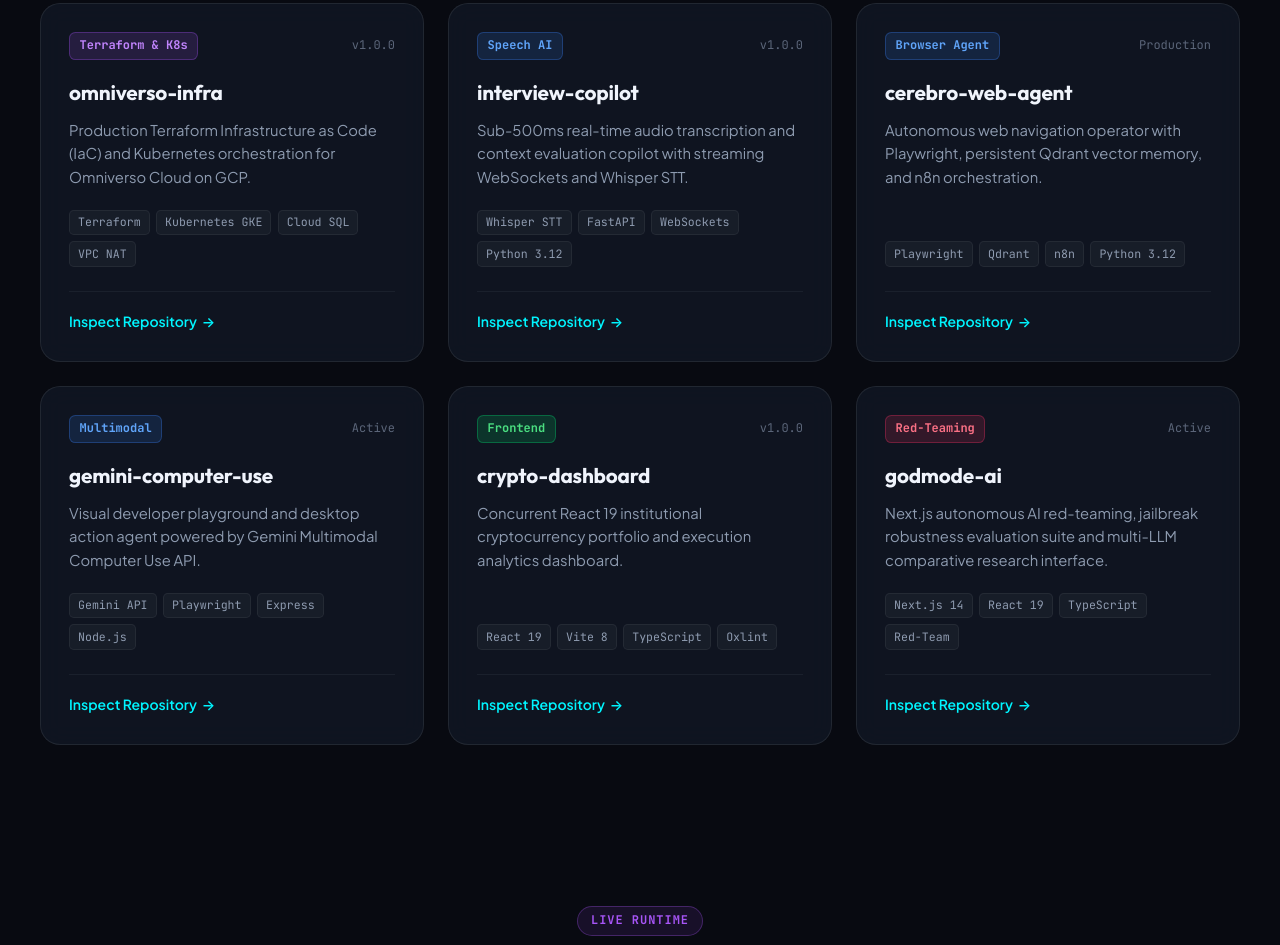
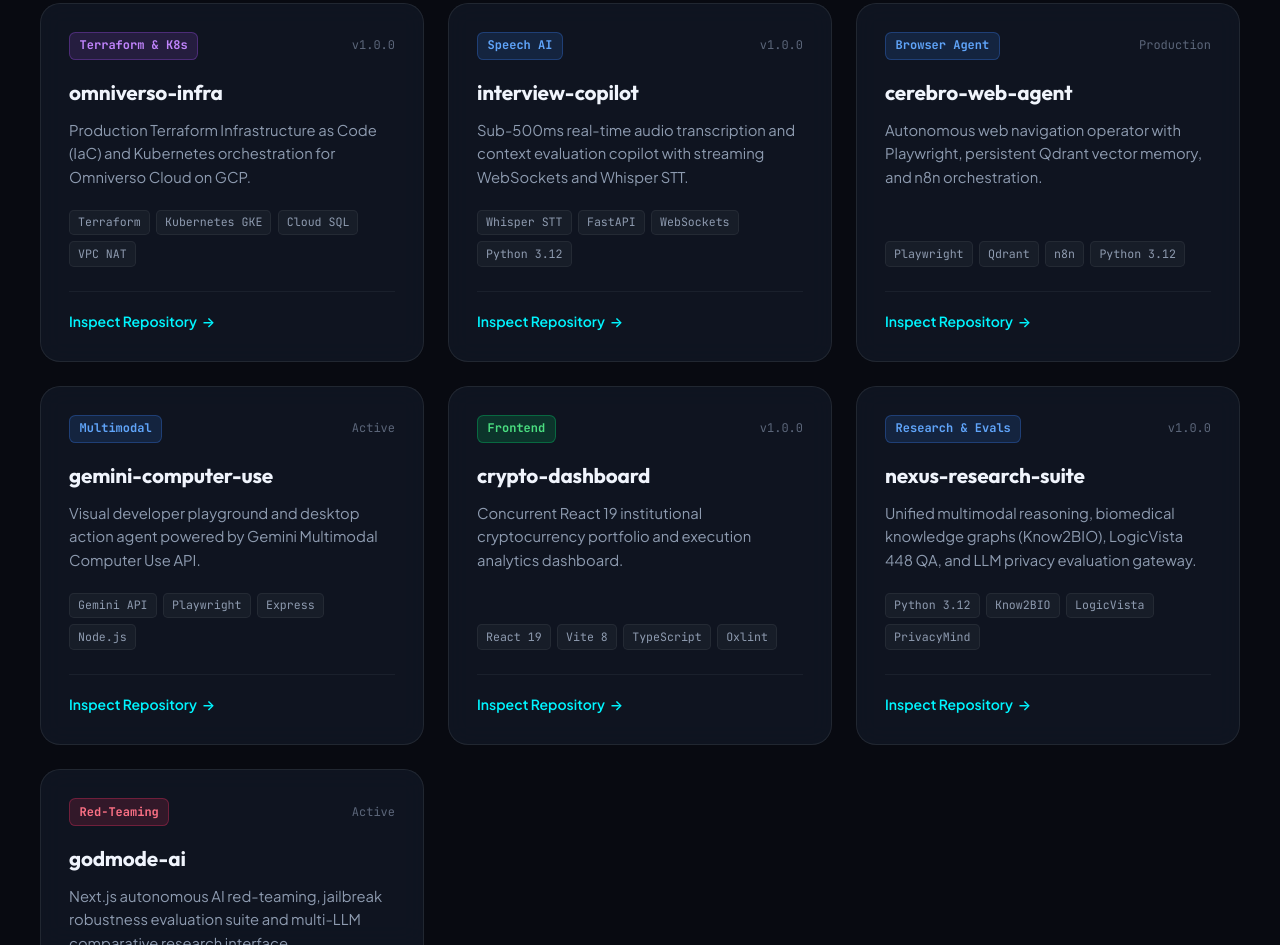
Before and after one commit to omniversodigital/omniversodigital.github.io, a plain HTML site: page index.html in a window 1280 px wide. Shown: the part 1696-2641 px from the top of the page. Drawn offline with Linux system fonts and the light colour scheme.

Commit message:
feat: add nexus-research-suite to portfolio and bump count to 23

```diff
--- a/index.html
+++ b/index.html
@@ -75,14 +75,14 @@
             <span>📄 Executive CV / Resume</span>
           </a>
           <a href="https://github.com/omniversodigital" target="_blank" rel="noopener noreferrer" class="btn btn-secondary" id="hero-github-btn">
-            <span>View GitHub (22 Repos)</span>
+            <span>View GitHub (23 Repos)</span>
           </a>
         </div>
 
         <!-- Metrics Grid -->
         <div class="metrics-grid" id="metrics-counter">
           <div class="metric-card">
-            <span class="metric-number" data-target="21">21</span><span class="metric-suffix">+</span>
+            <span class="metric-number" data-target="23">23</span><span class="metric-suffix">+</span>
             <span class="metric-label">Production Repositories</span>
           </div>
           <div class="metric-card">
@@ -290,6 +290,27 @@
           </article>
 
           <!-- Card 9 -->
+          <article class="repo-card" data-category="ai">
+            <div class="card-top">
+              <span class="card-badge ai-badge">Research &amp; Evals</span>
+              <span class="version-tag">v1.0.0</span>
+            </div>
+            <h3 class="card-title">nexus-research-suite</h3>
+            <p class="card-desc">Unified multimodal reasoning, biomedical knowledge graphs (Know2BIO), LogicVista 448 QA, and LLM privacy evaluation gateway.</p>
+            <div class="tech-tags">
+              <span>Python 3.12</span>
+              <span>Know2BIO</span>
+              <span>LogicVista</span>
+              <span>PrivacyMind</span>
+            </div>
+            <div class="card-footer">
+              <a href="https://github.com/omniversodigital/nexus-research-suite" target="_blank" rel="noopener noreferrer" class="card-link">
+                <span>Inspect Repository</span> &rarr;
+              </a>
+            </div>
+          </article>
+
+          <!-- Card 9 -->
           <article class="repo-card" data-category="security">
             <div class="card-top">
               <span class="card-badge sec-badge">Red-Teaming</span>
```
Also changed, not shown: cv.html (+4 -3 lines).
